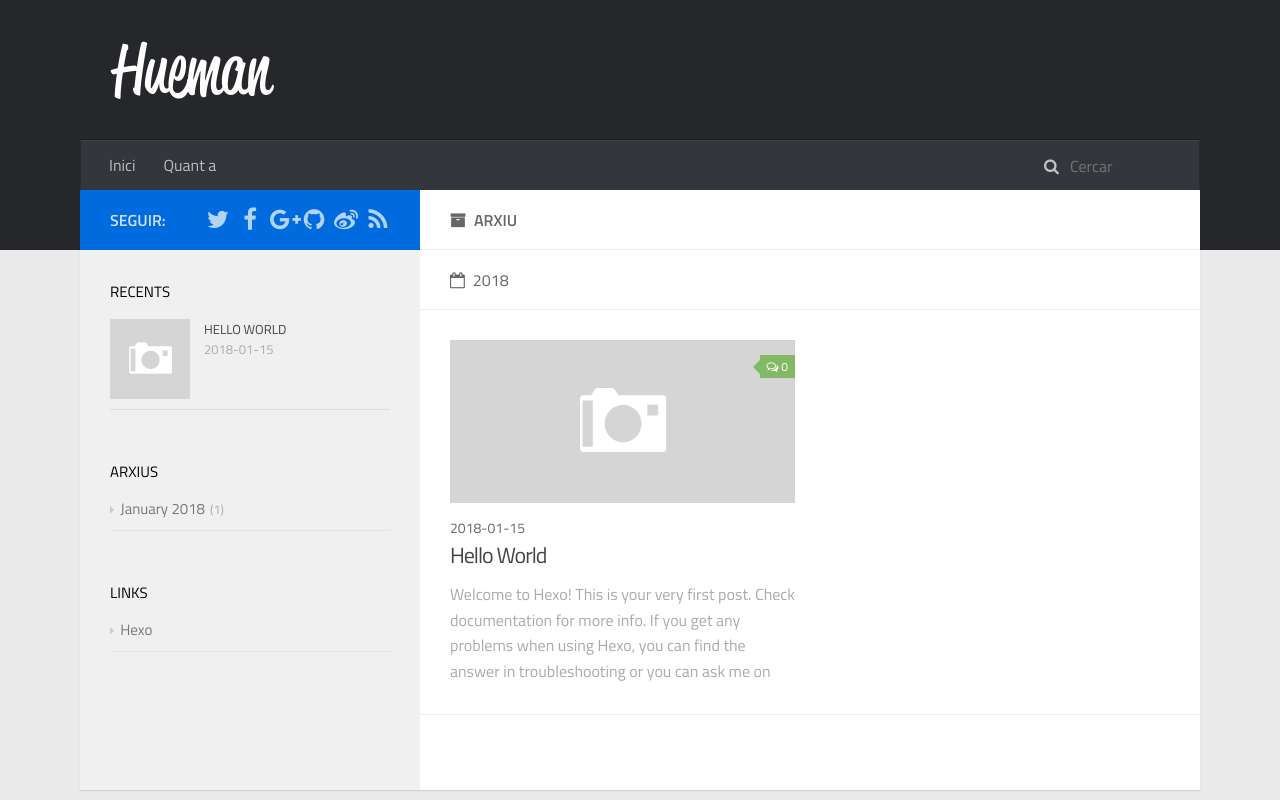
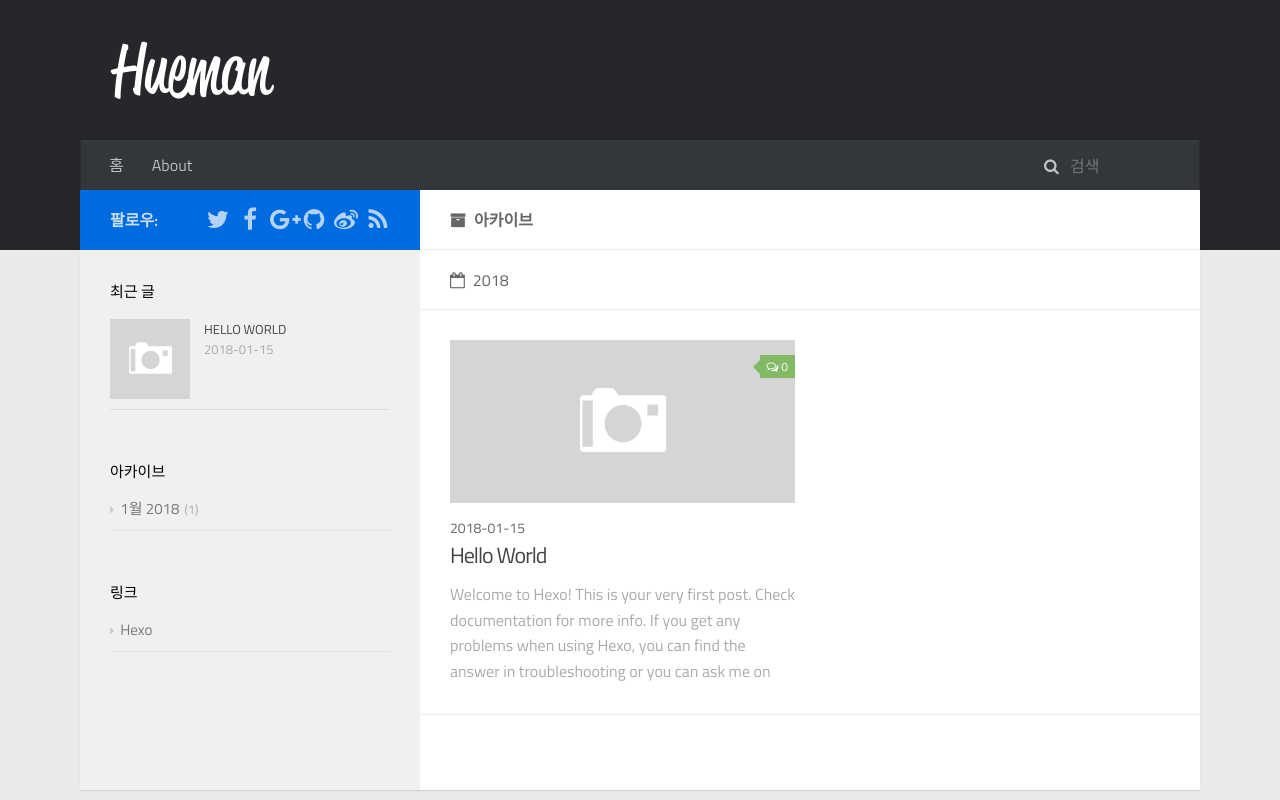
Before and after one commit to jirolrol/jirolrol.github.io, a plain HTML site: page archives/index.html in a window 1280 px wide. Shown: the top 800 px of the page. Drawn offline with Linux system fonts and the light colour scheme; no server answers.

Commit message:
Site updated: 2018-01-15 19:05:41

```diff
--- a/archives/index.html
+++ b/archives/index.html
@@ -3,7 +3,7 @@
 <head>
     <meta charset="utf-8">
 
-    <title>Arxiu | Hexo</title>
+    <title>아카이브 | Hexo</title>
 
     <meta name="viewport" content="width=device-width, initial-scale=1, maximum-scale=1">
 
@@ -11,6 +11,7 @@
 <meta property="og:title" content="Hexo">
 <meta property="og:url" content="http://yoursite.com/archives/index.html">
 <meta property="og:site_name" content="Hexo">
+<meta property="og:locale" content="ko">
 <meta name="twitter:card" content="summary">
 <meta name="twitter:title" content="Hexo">
 
@@ -59,13 +60,13 @@
                         <ul id="main-nav">
 
                                 <li class="main-nav-list-item" >
-                                    <a class="main-nav-list-link" href="/">Inici</a>
+                                    <a class="main-nav-list-link" href="/">홈</a>
                                 </li>
 
 
 
                                 <li class="main-nav-list-item" >
-                                    <a class="main-nav-list-link" href="/about/index.html">Quant a</a>
+                                    <a class="main-nav-list-link" href="/about/index.html">About</a>
                                 </li>
 
                         </ul>
@@ -73,7 +74,7 @@
                             <div id="search-form-wrap">
 
     <form class="search-form">
-        <input type="text" class="ins-search-input search-form-input" placeholder="Cercar" />
+        <input type="text" class="ins-search-input search-form-input" placeholder="검색" />
         <button type="submit" class="search-form-submit"></button>
     </form>
     <div class="ins-search">
@@ -92,10 +93,10 @@
 (function (window) {
     var INSIGHT_CONFIG = {
         TRANSLATION: {
-            POSTS: 'Posts',
+            POSTS: '포스트',
             PAGES: 'Pages',
-            CATEGORIES: 'categories',
-            TAGS: 'etiquetes',
+            CATEGORIES: '카테고리',
+            TAGS: '태그',
             UNTITLED: '(Untitled)',
         },
         ROOT_URL: '/',
@@ -121,7 +122,7 @@
                         <div class="main-body-header">
     <h1 class="header">
 
-    <i class="icon fa fa-archive"></i>Arxiu
+    <i class="icon fa fa-archive"></i>아카이브
     </h1>
 </div>
                         <div class="main-body-content">
@@ -196,7 +197,7 @@ Quick
                     <aside id="sidebar">
     <a class="sidebar-toggle" title="Expand Sidebar"><i class="toggle icon"></i></a>
     <div class="sidebar-top">
-        <p>seguir:</p>
+        <p>팔로우:</p>
         <ul class="social-links">
 
 
@@ -255,7 +256,7 @@ Quick
 
 
     <div class="widget-wrap">
-        <h3 class="widget-title">recents</h3>
+        <h3 class="widget-title">최근 글</h3>
         <div class="widget">
             <ul id="recent-post" class="">
 
@@ -289,9 +290,9 @@ Quick
 
 
     <div class="widget-wrap widget-list">
-        <h3 class="widget-title">arxius</h3>
+        <h3 class="widget-title">아카이브</h3>
         <div class="widget">
-            <ul class="archive-list"><li class="archive-list-item"><a class="archive-list-link" href="/archives/2018/01/">January 2018</a><span class="archive-list-count">1</span></li></ul>
+            <ul class="archive-list"><li class="archive-list-item"><a class="archive-list-link" href="/archives/2018/01/">1월 2018</a><span class="archive-list-count">1</span></li></ul>
         </div>
     </div>
 
@@ -305,7 +306,7 @@ Quick
 
 
     <div class="widget-wrap widget-list">
-        <h3 class="widget-title">links</h3>
+        <h3 class="widget-title">링크</h3>
         <div class="widget">
             <ul>
 
```
Also changed, not shown: 2018/01/15/hello-world/index.html (+14 -13 lines), archives/2018/01/index.html (+14 -13 lines), archives/2018/index.html (+14 -13 lines), index.html (+13 -12 lines).
